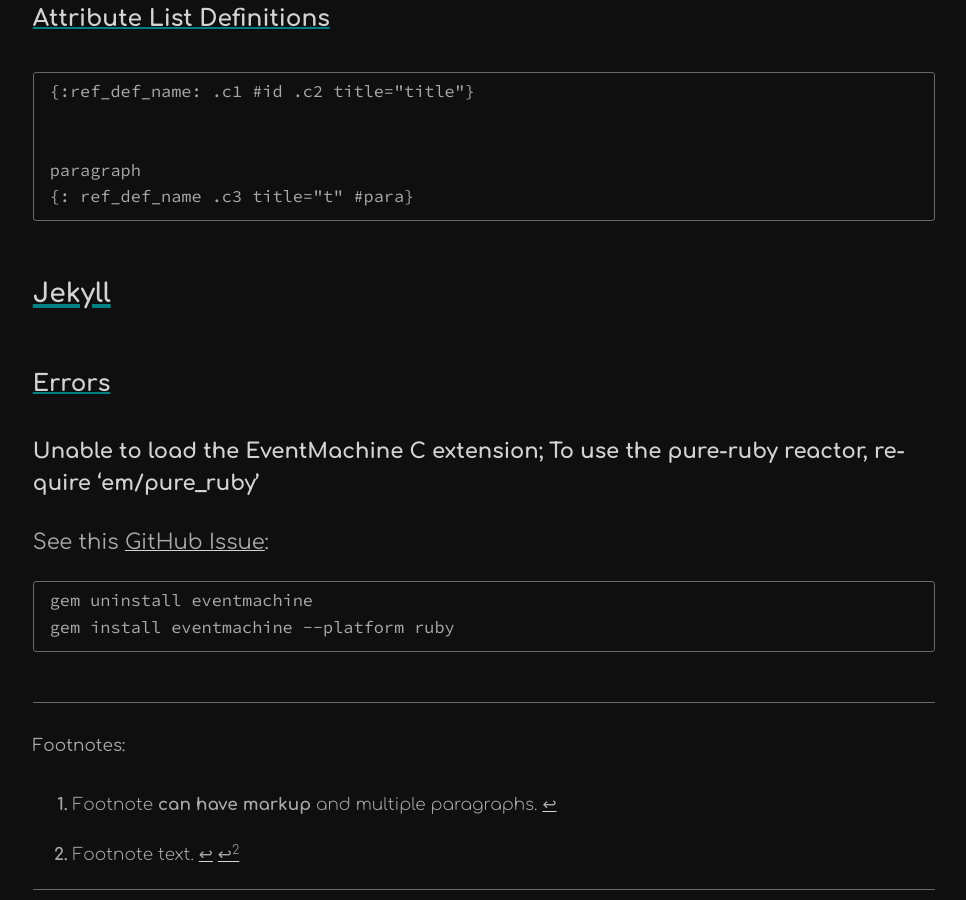
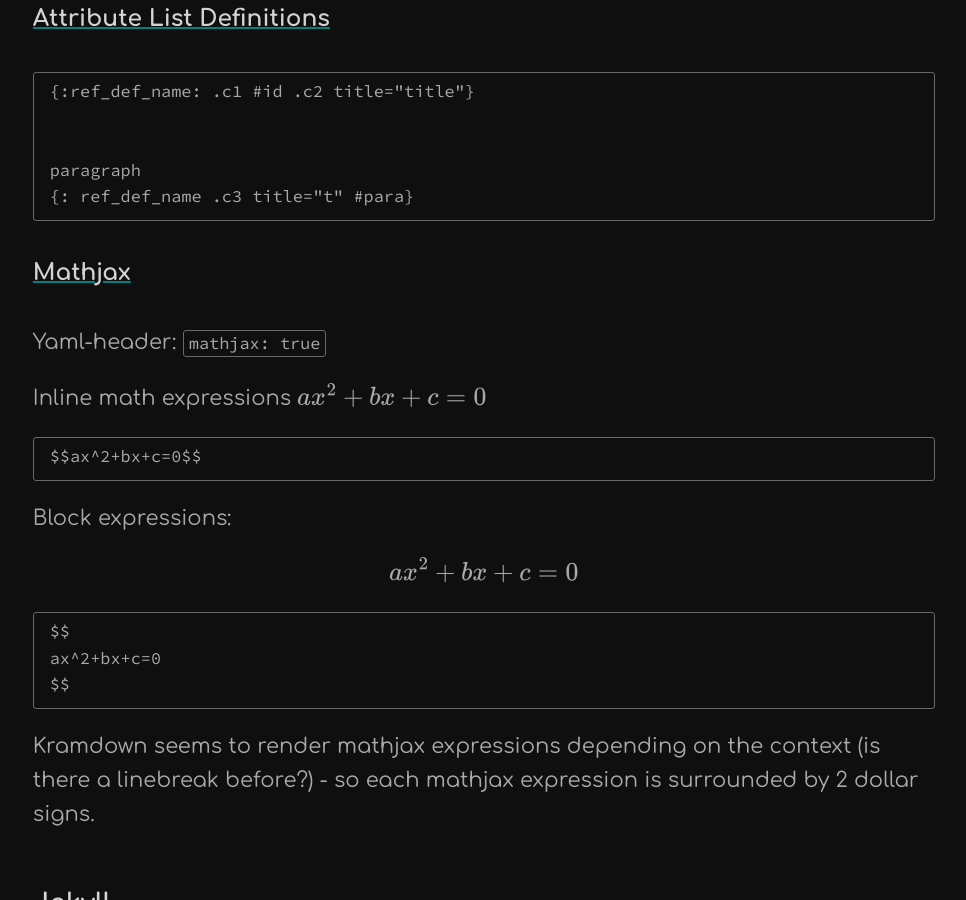
Before and after one commit to nonsensation/nonsensation.github.io, a Jekyll site: the page built from _posts/2020-12-01-Website.md, in a window 1280 px wide and 900 px high, scrolled down 8811 px. Shown: the whole window, without its empty margins (156-1122 px from the left). Built offline with Jekyll 4.4.1, drawn with Linux system fonts in a browser that asks for light colours; some web fonts are replaced; some of the changed text lies outside the part shown.

Commit message:
added 'takeaway' post (draft)

````diff
--- a/_includes/head.html
+++ b/_includes/head.html
@@ -17,8 +17,6 @@
     <script>
       MathJax = {
         tex: {
-          inlineMath: [['$', '$']],
-          displayMath: [['//[', '//]'],['//(', '//)']],
           processEscapes: true,
           processEnvironments: true
         },
--- a/_posts/2020-12-01-Website.md
+++ b/_posts/2020-12-01-Website.md
@@ -6,6 +6,7 @@ categories: [cat1 , cat2]
 category: category
 tags: tag1 tag2
 # tag: tag
+mathjax: true
 ---
 
 
@@ -306,13 +307,42 @@ paragraph
 ```
 
 
+### Mathjax
+
+Yaml-header: `mathjax: true`
+
+Inline math expressions $$ax^2+bx+c=0$$
+
+```
+$$ax^2+bx+c=0$$
+```
+
+Block expressions:
+
+$$
+ax^2+bx+c=0
+$$
+
+```
+$$
+ax^2+bx+c=0
+$$
+```
+
+Kramdown seems to render mathjax expressions depending on the context (is there a linebreak before?) - so each mathjax expression is surrounded by 2 dollar signs.
+
 ## Jekyll
 
 ### Errors
 
-#### Unable to load the EventMachine C extension; To use the pure-ruby reactor, require 'em/pure_ruby'
+#### Error: EventMachine
 
-See this [GitHub Issue](https://github.com/oneclick/rubyinstaller2/issues/96):
+```
+Unable to load the EventMachine C extension;
+To use the pure-ruby reactor, require 'em/pure_ruby'
+```
+
+Solution (see this [GitHub Issue](https://github.com/oneclick/rubyinstaller2/issues/96)):
 
 ```
 gem uninstall eventmachine
````
Also changed, not shown: _posts/2021-02-01-Takeaway.md (added, +42 -0 lines).
